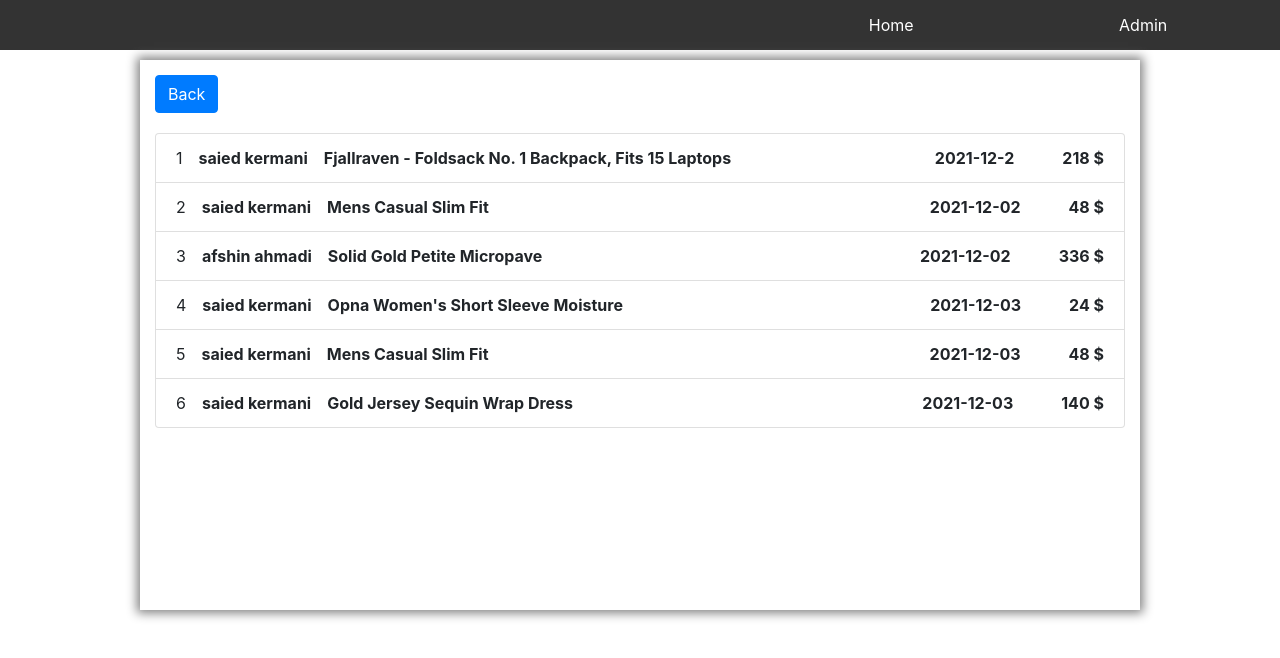
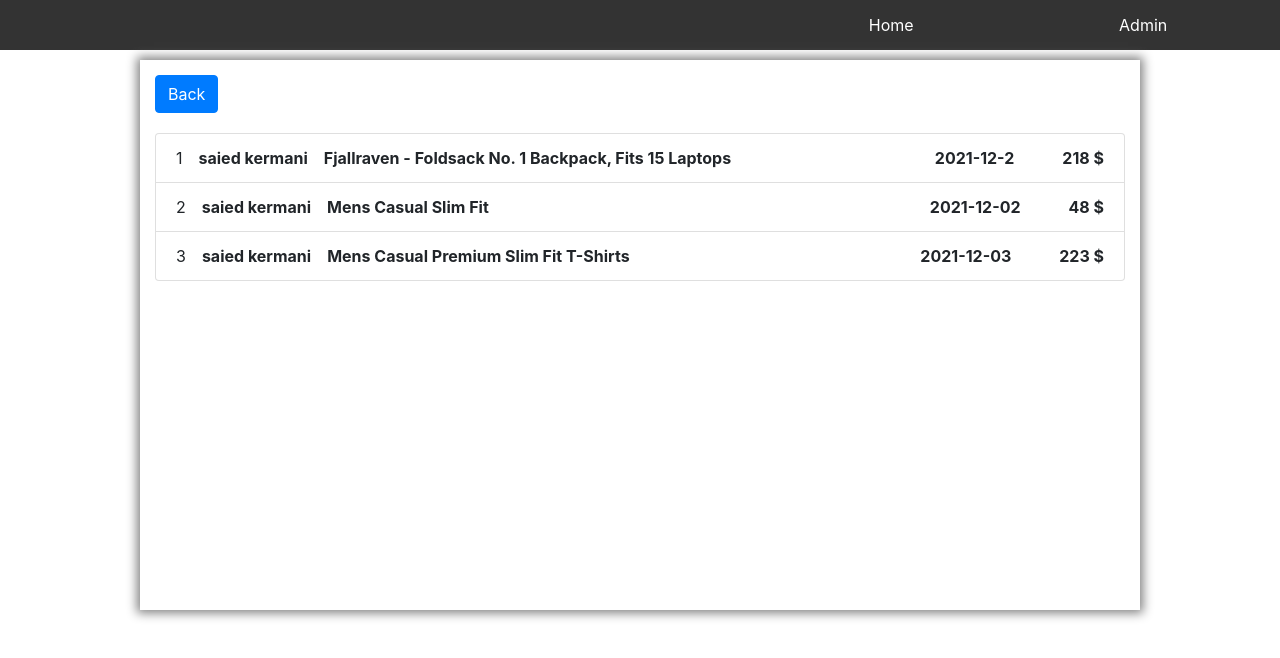
Before and after one commit to argolpour/cloths-crud, a React (Create React App) app: page /admin/invoice in a window 1280 px wide. Shown: the top 658 px of the page. Built offline with nearby package versions, Linux system fonts and the light colour scheme; data requests are answered from the project's data file.

Commit message:
bug is fixed

```diff
--- a/db.json
+++ b/db.json
@@ -365,44 +365,14 @@
       "id": 2
     },
     {
-      "customerfullname": "afshin ahmadi",
-      "customeraddress": "baharestan street first alley nimber 48",
-      "customertel": "09125400138",
-      "producttitle": "Solid Gold Petite Micropave ",
-      "productquantity": "2",
-      "totalamount": 336,
-      "createdAt": "2021-12-02",
-      "id": 3
-    },
-    {
       "customerfullname": "saied kermani",
       "customeraddress": "baharestan street first alley nimber 48",
       "customertel": "09125400138",
-      "producttitle": "Opna Women's Short Sleeve Moisture",
-      "productquantity": "3",
-      "totalamount": 24,
+      "producttitle": "Mens Casual Premium Slim Fit T-Shirts ",
+      "productquantity": "10",
+      "totalamount": 223,
       "createdAt": "2021-12-03",
-      "id": 4
-    },
-    {
-      "customerfullname": "saied kermani",
-      "customeraddress": "baharestan street first alley nimber 48",
-      "customertel": "09125400138",
-      "producttitle": "Mens Casual Slim Fit",
-      "productquantity": "3",
-      "totalamount": 48,
-      "createdAt": "2021-12-03",
-      "id": 5
-    },
-    {
-      "customerfullname": "saied kermani",
-      "customeraddress": "baharestan street first alley nimber 48",
-      "customertel": "09125400138",
-      "producttitle": "Gold Jersey Sequin Wrap Dress",
-      "productquantity": "2",
-      "totalamount": 140,
-      "createdAt": "2021-12-03",
-      "id": 6
+      "id": 3
     }
   ]
 }
--- a/src/components/pages/admin/invoice/InvoiceDB.js
+++ b/src/components/pages/admin/invoice/InvoiceDB.js
@@ -1,7 +1,6 @@
 import { useEffect,useContext } from "react"
 import { Link } from "react-router-dom"
 import InvoiceContext from "../../../contexts/invoiceContext/InvoiceContext"
-import productContext from "../../../contexts/productContext/productContext"
 const InvoiceDB = () => {
     const {getInvoices,invoices}=useContext(InvoiceContext)
     useEffect(() => {
--- a/src/components/pages/invoice/Invoice.js
+++ b/src/components/pages/invoice/Invoice.js
@@ -19,7 +19,6 @@ const Invoice = () => {
     const productid=new URLSearchParams(search).get('productid')
     const classes=styles()
     const date=new Date(Date.now())
-    const [cost, setCost] = useState(product.price)
     const [values, setValues] = useState({
         customerfullname:``,
         customeraddress:"",
@@ -33,7 +32,7 @@ const Invoice = () => {
        getCustomer(id)
        getProduct(productid)
 
-        setValues({
+        setValues({...values,
             customerfullname:`${customer.firstname} ${customer.lastname}`,
             customeraddress:customer?.address?.address,
             customertel:customer.tel,
@@ -58,11 +57,7 @@ const Invoice = () => {
             createdAt:moment(date).format('YYYY-MM-DD')
         })
     }, [quantity])
-    const onchangeHandler=(e)=>{
-
-
-    }
-       const submitHandler=()=>{
+           const submitHandler=()=>{
            console.log(quantity);
         if (+quantity===0){
             alert("please set the quantity")
@@ -71,11 +66,10 @@ const Invoice = () => {
            createInvoice(values)
         navigate("/")
         }
-
-
-
     }
-
+    const dismisshandler=()=>{
+        navigate("/")
+    }
     return (
         <div className={classes.invoiceWrapper}>
             <div className={classes.invoiceInfo}>
@@ -91,13 +85,14 @@ const Invoice = () => {
             </div>
           <div className={classes.productInfo}>
               <div className={classes.productImage}>
-                  <img src={product.image}/>
+                  <img src={product.image} alt={product.title}/>
               </div>
               <div className={classes.product}>
                   <h4>{product.title}</h4>
                  Quantity: <input className="form-control" type="number"  value={quantity} onChange={e=>{setQuantity(e.target.value)}}/>
                  <p>Invoice Total Mount: <strong>{Math.ceil(quantity*product.price) } $</strong></p>
                  <button className="btn btn-primary btn-block" onClick={submitHandler}>Save</button>
+                 <button className="btn btn-success btn-block" onClick={dismisshandler}>Cancel</button>
               </div>
           </div>
 
--- a/src/components/pages/login/Login.js
+++ b/src/components/pages/login/Login.js
@@ -40,9 +40,9 @@ const Login = () => {
                 {error && <li className={classes.error}>{error}</li>}
             <form className="form-group" onSubmit={(e)=>{loginHandler(e)}}>
             <label htmlFor="username">User Name:</label>
-            <input type="text" className="form-control" id="username" autoComplete="off" value={userName} onChange={(e)=>(setUserName(e.target.value))} onKeyUp={()=>{setError('')}}/>
+            <input type="text" className="form-control" id="username" autoComplete="off" value={userName} onChange={(e)=>(setUserName(e.target.value))} onKeyUp={()=>{setError('')}} placeholder="user name..."/>
             <label htmlFor="password">Password:</label>
-            <input type="password" className="form-control" id="password" value={password} onChange={(e)=>(setPassword(e.target.value))}  onKeyUp={()=>{setError('')}}/>
+            <input type="password" className="form-control" id="password" value={password} onChange={(e)=>(setPassword(e.target.value))}  onKeyUp={()=>{setError('')}}  placeholder="user name..."/>
             <button type="submit" className="btn btn-dark btn-block">Login</button>
             </form>
 
```
